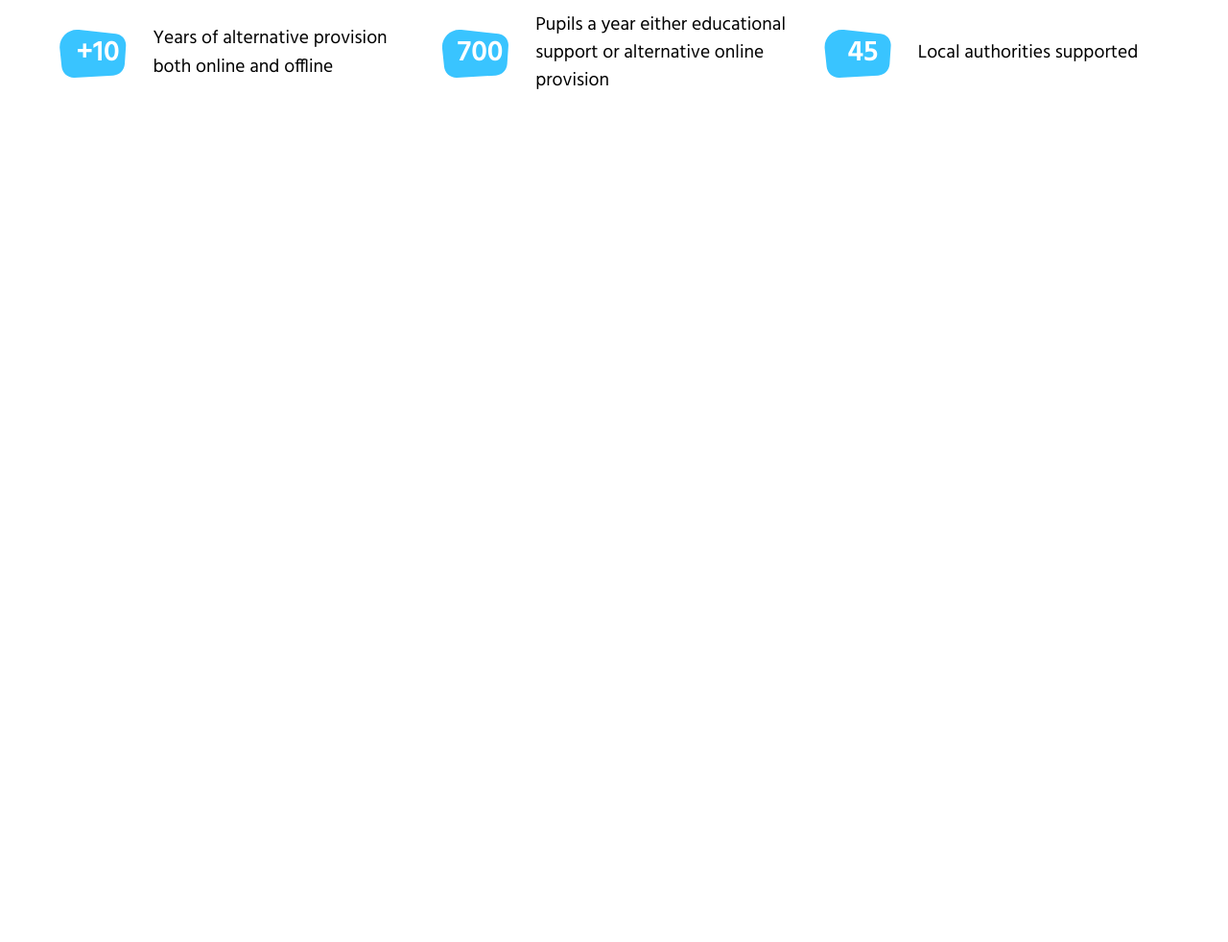
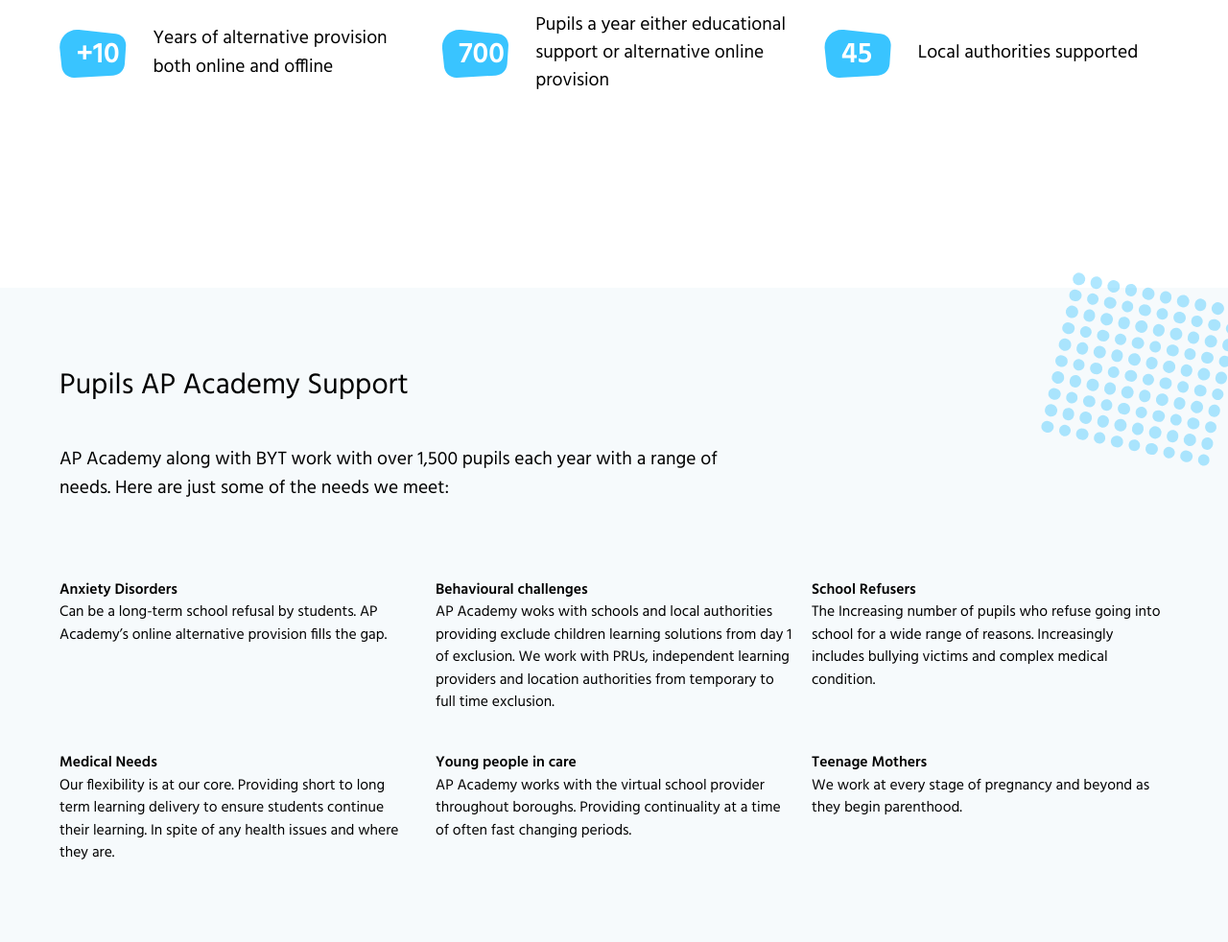
Before and after one commit to Woodbine1318/ApAcademy, a Gatsby site: page / in a window 1280 px wide. Shown: the part 2201-3183 px from the top of the page at 96% size. Before the commit the page ends 2501 px from the top, so only its background shows below. Built offline with nearby package versions, Linux system fonts and the light colour scheme; Gatsby itself is replaced by a stand-in of ours.

Commit message:
Implement support section

```diff
--- a/src/components/HomePage/expertise.jsx
+++ b/src/components/HomePage/expertise.jsx
@@ -26,21 +26,21 @@ const Expertise = () => {
 
       <div className="flex flex-col items-stretch pt-32 md:flex-row md:justify-evenly md:items-start lg:items-center lg:py-48">
         <p className="flex flex-row items-start md:flex-col md:text-center md:items-center md:flex-1 lg:flex-row mb-16 md:mb-0 md:mr-16 lg:text-left">
-          <span className="clip-shape flex justify-center items-center min-w-32 h-20 font-semibold text-xl text-white bg-primary mr-7 md:mr-0 md:mb-7 lg:mb-0 lg:mr-7">
+          <span className="clip-shape flex justify-start pl-7 pt-2 items-center min-w-32 h-20 font-semibold text-xl text-white bg-primary mr-7 md:mr-0 md:mb-7 lg:mb-0 lg:mr-7">
             +10
           </span>
           <span className="text-md">Years of alternative provision both online and offline</span>
         </p>
 
         <p className="flex flex-row items-start md:flex-col md:text-center md:items-center md:flex-1 lg:flex-row mb-16 md:mb-0 md:mr-16 lg:text-left">
-          <span className="clip-shape flex justify-center items-center min-w-32 h-20 font-semibold text-xl text-white bg-primary mr-7 md:mr-0 md:mb-7 lg:mb-0 lg:mr-7">
+          <span className="clip-shape flex justify-start pl-7 pt-2 items-center min-w-32 h-20 font-semibold text-xl text-white bg-primary mr-7 md:mr-0 md:mb-7 lg:mb-0 lg:mr-7">
             700
           </span>
           <span className="text-md">Pupils a year either educational support or alternative online provision</span>
         </p>
 
         <p className="flex flex-row items-start md:flex-col md:text-center md:items-center md:flex-1 lg:flex-row lg:text-left">
-          <span className="clip-shape flex justify-center items-center min-w-32 h-20 font-semibold text-xl text-white bg-primary mr-7 md:mr-0 md:mb-7 lg:mb-0 lg:mr-7">
+          <span className="clip-shape flex justify-start pl-7 pt-2 items-center min-w-32 h-20 font-semibold text-xl text-white bg-primary mr-7 md:mr-0 md:mb-7 lg:mb-0 lg:mr-7">
             45
           </span>
           <span className="text-md">Local authorities supported</span>
--- /dev/null
+++ b/src/components/HomePage/support.jsx
@@ -0,0 +1,69 @@
+import React from 'react';
+import Pattern from '../Pattern';
+
+const Support = () => {
+  return (
+    <section
+      className="relative py-16 px-constrained md:py-32 md:px-constrained-md lg:px-constrained-lg"
+      id="academy-support"
+    >
+      <Pattern className="absolute top-0 -right-32 transform rotate-12 opacity-40 md:right-0" />
+
+      <h2 className="text-lg mb-7 md:text-xl md:mb-16">Pupils AP Academy Support</h2>
+
+      <p className="max-w-prose mb-24 md:text-md md:mb-32">
+        AP Academy along with BYT work with over 1,500 pupils each year with a range of needs. Here are just some of the
+        needs we meet:
+      </p>
+
+      <dl className="grid grid-cols-1 gap-8 md:grid-cols-2 gap-x-8 gap-y-16 lg:grid-cols-3">
+        <div>
+          <dt className="font-semibold">Anxiety Disorders</dt>
+          <dd>
+            Can be a long-term school refusal by students. AP Academy’s online alternative provision fills the gap.
+          </dd>
+        </div>
+
+        <div>
+          <dt className="font-semibold">Behavioural challenges</dt>
+          <dd>
+            AP Academy woks with schools and local authorities providing exclude children learning solutions from day 1
+            of exclusion. We work with PRUs, independent learning providers and location authorities from temporary to
+            full time exclusion.
+          </dd>
+        </div>
+
+        <div>
+          <dt className="font-semibold">School Refusers</dt>
+          <dd>
+            The Increasing number of pupils who refuse going into school for a wide range of reasons. Increasingly
+            includes bullying victims and complex medical condition.
+          </dd>
+        </div>
+
+        <div>
+          <dt className="font-semibold">Medical Needs</dt>
+          <dd>
+            Our flexibility is at our core. Providing short to long term learning delivery to ensure students continue
+            their learning. In spite of any health issues and where they are.
+          </dd>
+        </div>
+
+        <div>
+          <dt className="font-semibold">Young people in care</dt>
+          <dd>
+            AP Academy works with the virtual school provider throughout boroughs. Providing continuality at a time of
+            often fast changing periods.
+          </dd>
+        </div>
+
+        <div>
+          <dt className="font-semibold">Teenage Mothers</dt>
+          <dd>We work at every stage of pregnancy and beyond as they begin parenthood.</dd>
+        </div>
+      </dl>
+    </section>
+  );
+};
+
+export default Support;
--- a/src/pages/index.jsx
+++ b/src/pages/index.jsx
@@ -8,6 +8,7 @@ import Pattern from '../components/Pattern';
 import Callout from '../components/Callout';
 import HowItWorks from '../components/HomePage/how-it-works';
 import Expertise from '../components/HomePage/expertise';
+import Support from '../components/HomePage/support';
 
 const IndexPage = () => (
   <Layout>
@@ -56,6 +57,8 @@ const IndexPage = () => (
     <HowItWorks />
 
     <Expertise />
+
+    <Support />
   </Layout>
 );
 
```
